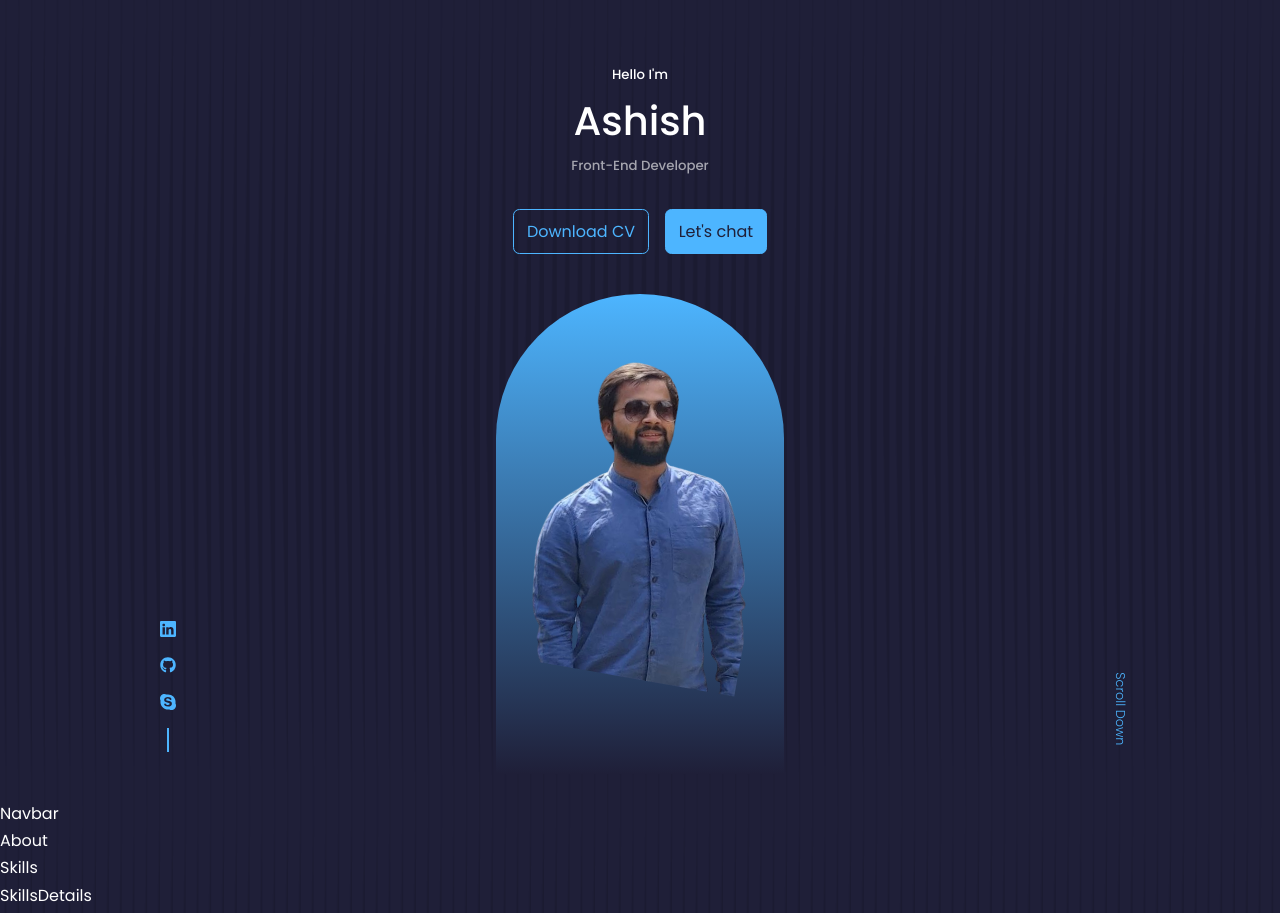
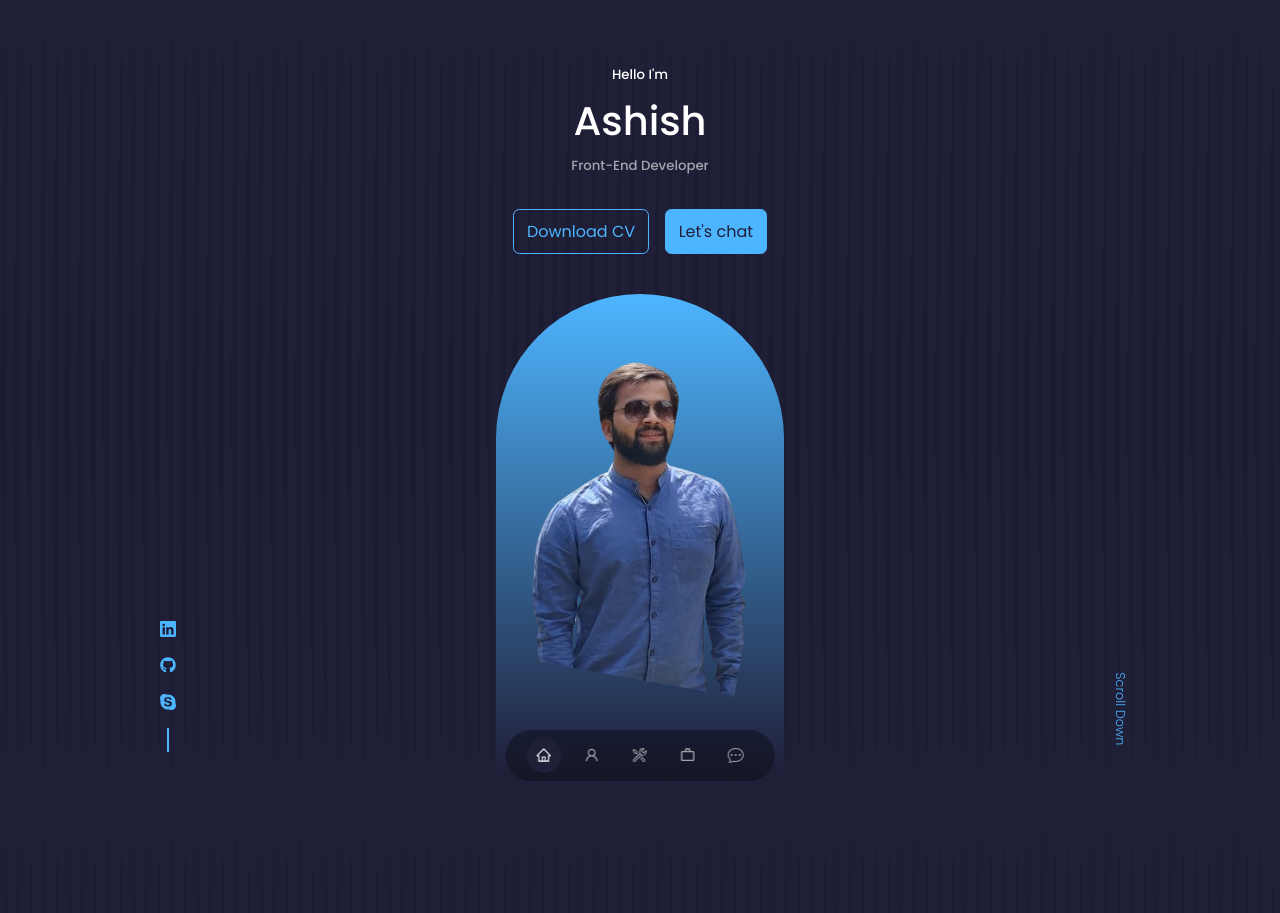
Before and after one commit to ash14ish/My-Portfolio, a React (Create React App) app: page / in a window 1280 px wide. Shown: the top 913 px of the page. Built offline with nearby package versions, Linux system fonts and the light colour scheme.

Commit message:
portfolio

```diff
--- a/src/components/About/About.jsx
+++ b/src/components/About/About.jsx
@@ -2,7 +2,7 @@ import React from "react";
 import "./About.css";
 
 const About = () => {
-  return <div>About</div>;
+  return <section id="about">About</section>;
 };
 
 export default About;
--- a/src/components/Contact/Contact.jsx
+++ b/src/components/Contact/Contact.jsx
@@ -2,7 +2,7 @@ import React from "react";
 import "./Contact.css";
 
 const Contact = () => {
-  return <div>Contact</div>;
+  return <section id="contact">Contact</section>;
 };
 
 export default Contact;
--- a/src/components/Home/Home.jsx
+++ b/src/components/Home/Home.jsx
@@ -19,7 +19,7 @@ const Home = () => {
           <img src={MyPic} alt="my-pic"></img>
         </div>
 
-        <a href="" className="scroll__down">
+        <a href="#contact" className="scroll__down">
           Scroll Down
         </a>
       </div>
--- a/src/components/Navbar/Navbar.css
+++ b/src/components/Navbar/Navbar.css
@@ -0,0 +1,40 @@
+nav {
+  width: max-content;
+  background: rgba(0, 0, 0, 0.3);
+  display: flex;
+  gap: 0.8rem;
+  position: fixed;
+  left: 50%;
+  bottom: 1.2rem;
+  transform: translateX(-50%);
+  padding: 0.5rem 1.3rem;
+  z-index: 2;
+  border-radius: 3rem;
+  backdrop-filter: blur(15px);
+}
+
+nav a {
+  background: transparent;
+  padding: 0.6rem;
+  border-radius: 50%;
+  display: flex;
+  color: var(--color-light);
+}
+
+nav a:hover {
+  background-color: rgba(0, 0, 0, 0.3);
+}
+
+nav a.active {
+  background: var(--color-bg);
+  color: var(--color-white);
+}
+
+@media (max-width: 1024px) {
+}
+
+@media (max-width: 600px) {
+}
+
+@media (max-width: 380px) {
+}
--- a/src/components/Navbar/Navbar.jsx
+++ b/src/components/Navbar/Navbar.jsx
@@ -1,8 +1,34 @@
 import React from "react";
 import "./Navbar.css";
+import { AiOutlineHome, AiOutlineUser } from "react-icons/ai";
+import { VscTools } from "react-icons/vsc";
+import { MdWorkOutline } from "react-icons/md";
+import { BsChatDots } from "react-icons/bs";
 
 const Navbar = () => {
-  return <div>Navbar</div>;
+  return (
+    <nav>
+      <a href="#" className="active">
+        <AiOutlineHome />
+      </a>
+
+      <a href="#about">
+        <AiOutlineUser />
+      </a>
+
+      <a href="#skills">
+        <VscTools />
+      </a>
+
+      <a href="#projects">
+        <MdWorkOutline />
+      </a>
+
+      <a href="#contact">
+        <BsChatDots />
+      </a>
+    </nav>
+  );
 };
 
 export default Navbar;
--- a/src/components/Projects/Project.jsx
+++ b/src/components/Projects/Project.jsx
@@ -2,7 +2,7 @@ import React from "react";
 import "./Projects.css";
 
 const Projects = () => {
-  return <div>Projects</div>;
+  return <section id="projects">Projects</section>;
 };
 
 export default Projects;
--- a/src/components/Skills/Skills.jsx
+++ b/src/components/Skills/Skills.jsx
@@ -2,7 +2,7 @@ import React from "react";
 import "./Skills.css";
 
 const Skills = () => {
-  return <div>Skills</div>;
+  return <section id="skills">Skills</section>;
 };
 
 export default Skills;
--- a/src/index.css
+++ b/src/index.css
@@ -77,6 +77,7 @@ h1 {
 
 section {
   margin-top: 8rem;
+  height: 100vh;
 }
 
 section > h2,
```
